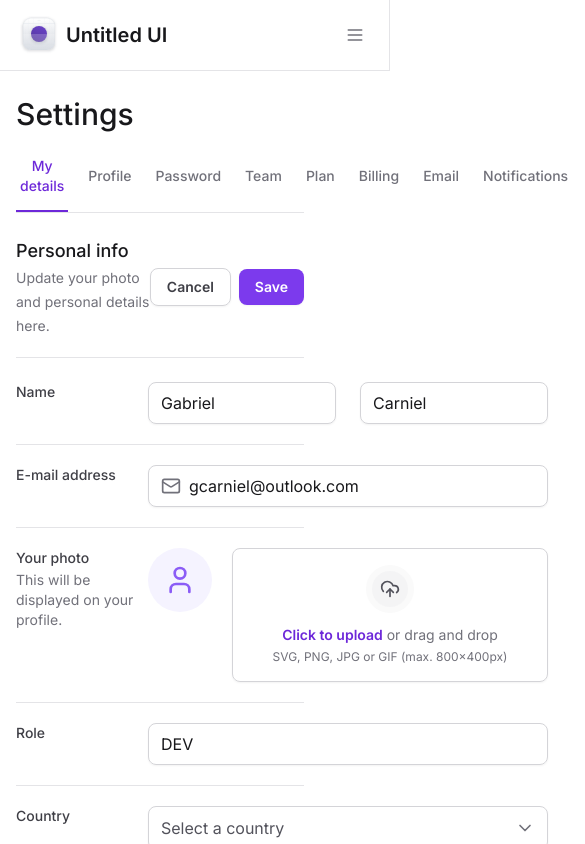
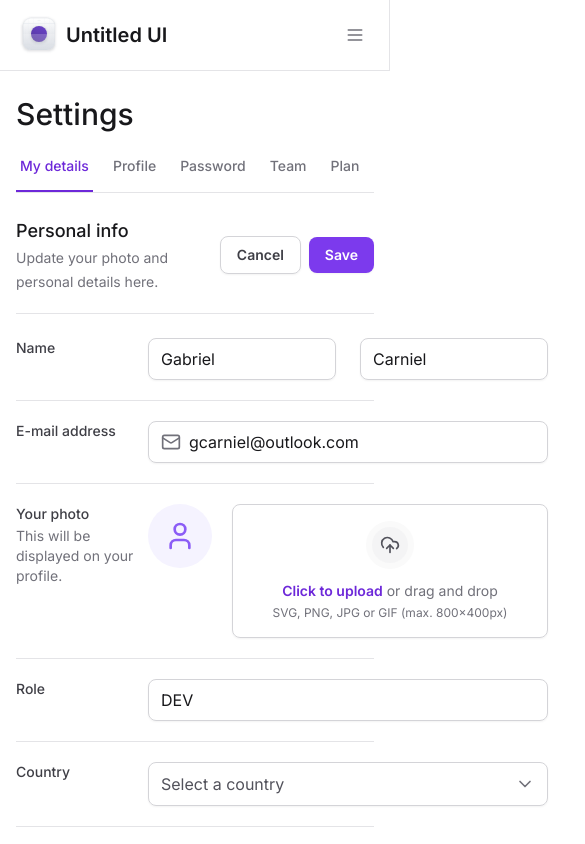
Before and after one commit to gcarniel/tailwind-next, a Next.js app: page / in a window 390 px wide. Shown: the top 844 px of the page, 585 px wide, since content can reach past the window. Built offline with nearby package versions, Linux system fonts and the light colour scheme.

Commit message:
responsividade da tab

```diff
--- a/package.json
+++ b/package.json
@@ -11,7 +11,7 @@
   "dependencies": {
     "@formkit/auto-animate": "^0.8.0",
     "@radix-ui/react-collapsible": "^1.0.3",
-    "@radix-ui/react-scroll-area": "1.0.4",
+    "@radix-ui/react-scroll-area": "^1.0.4",
     "@radix-ui/react-select": "^1.2.2",
     "@radix-ui/react-slot": "1.0.2",
     "@radix-ui/react-tabs": "^1.0.4",
--- a/src/app/layout.tsx
+++ b/src/app/layout.tsx
@@ -18,9 +18,9 @@ export default function RootLayout({
   return (
     <html lang="en" className="antialiased">
       <body className={inter.className}>
-        <div className="grid min-h-screen grid-cols-app">
+        <div className="min-h-screen lg:grid lg:grid-cols-app">
           <Sidebar />
-          <main className="px-4 pb-12 pt-24 lg:col-start-2 lg:px-8 lg:pt-8">
+          <main className="max-w-[100vw] px-4 pb-12 pt-24 lg:col-start-2 lg:px-8 lg:pt-8">
             {children}
           </main>
         </div>
--- a/src/components/SettingsTabs/TabItem.tsx
+++ b/src/components/SettingsTabs/TabItem.tsx
@@ -18,7 +18,7 @@ export function TabItem({ title, value, isSelected }: TabItemProps) {
          `}
       value={value}
     >
-      <span className="rounded group-focus-visible:ring-2 group-focus-visible:ring-violet-400 group-focus-visible:ring-offset-4">
+      <span className="whitespace-nowrap rounded group-focus-visible:ring-2 group-focus-visible:ring-violet-400 group-focus-visible:ring-offset-4">
         {title}
       </span>
 
--- a/src/components/SettingsTabs/index.tsx
+++ b/src/components/SettingsTabs/index.tsx
@@ -1,6 +1,7 @@
 'use client'
 
 import * as Tabs from '@radix-ui/react-tabs'
+import * as ScrollArea from '@radix-ui/react-scroll-area'
 import { TabItem } from './TabItem'
 import { useState } from 'react'
 
@@ -9,6 +10,8 @@ export default function SettingsTabs() {
 
   return (
     <Tabs.Root value={currentTab} onValueChange={setCurrentTab}>
+      <ScrollArea.Root className="w-full" type="scroll">
+        <ScrollArea.Viewport className="w-full overflow-x-scroll">
           <Tabs.List className="mt-6 flex w-full items-center gap-4 border-b border-zinc-200">
             <TabItem
               value="tab1"
@@ -25,8 +28,16 @@ export default function SettingsTabs() {
               title="Password"
               isSelected={currentTab === 'tab3'}
             />
-        <TabItem value="tab4" title="Team" isSelected={currentTab === 'tab4'} />
-        <TabItem value="tab5" title="Plan" isSelected={currentTab === 'tab5'} />
+            <TabItem
+              value="tab4"
+              title="Team"
+              isSelected={currentTab === 'tab4'}
+            />
+            <TabItem
+              value="tab5"
+              title="Plan"
+              isSelected={currentTab === 'tab5'}
+            />
             <TabItem
               value="tab6"
               title="Billing"
@@ -53,6 +64,15 @@ export default function SettingsTabs() {
               isSelected={currentTab === 'tab10'}
             />
           </Tabs.List>
+        </ScrollArea.Viewport>
+
+        <ScrollArea.Scrollbar
+          orientation="horizontal"
+          className="flex h-0.5 translate-y-1.5 touch-none select-none flex-col bg-zinc-100"
+        >
+          <ScrollArea.Thumb className="relative flex-1 rounded-lg bg-zinc-300" />
+        </ScrollArea.Scrollbar>
+      </ScrollArea.Root>
     </Tabs.Root>
   )
 }
```
Also changed, not shown: 1 other file (tests, documents, lock files or other folders). Lines whose indentation alone changed are shown as unchanged.
